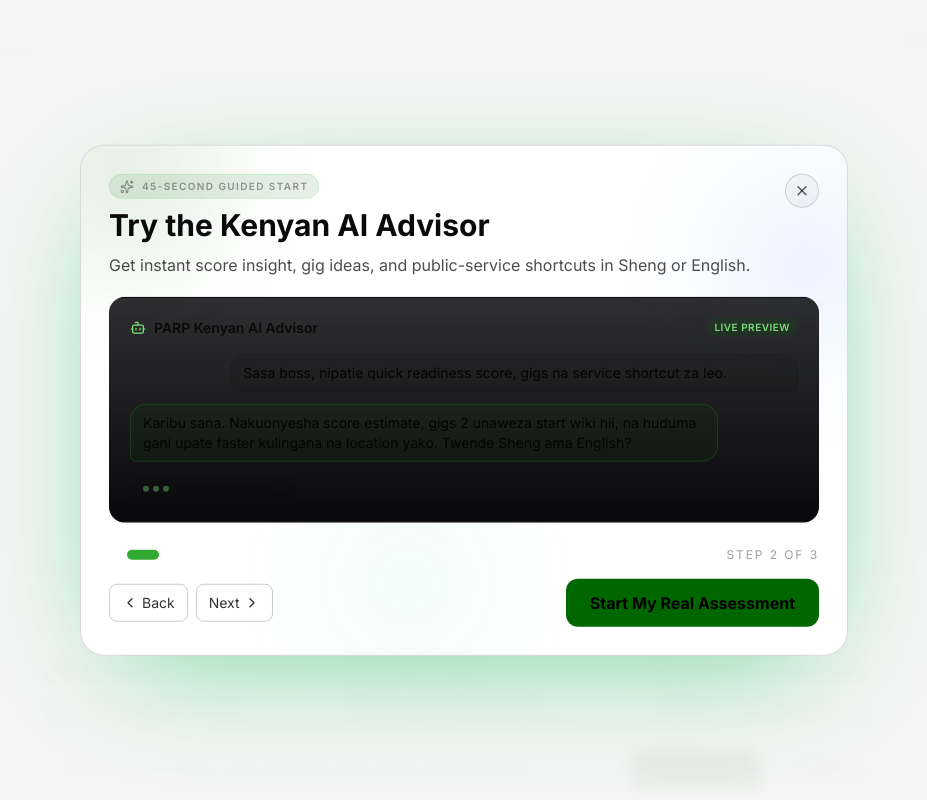
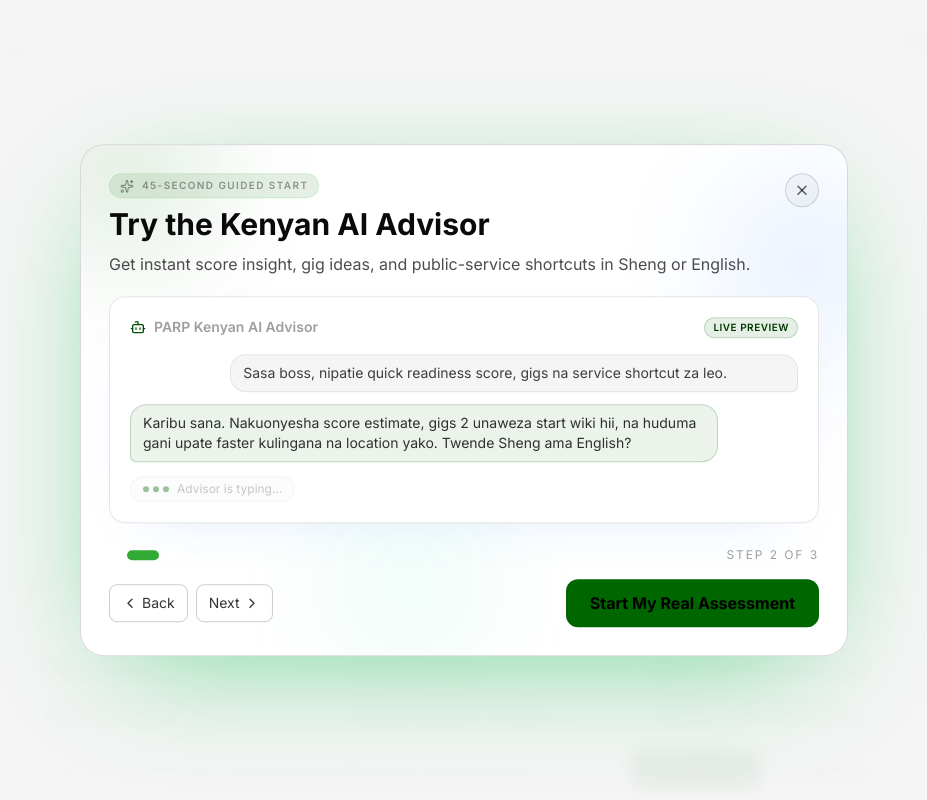
Before and after one commit to BradRobin/AI-Adoption-in-Public-Service-Delivery, a Next.js app: page / in a window 1280 px wide. Both pictures are taken after a click on the button 330 px from the left and 544 px from the top of the page. Shown: the top 800 px of the page, without its empty margins (176-1103 px from the left). Built offline with nearby package versions, Linux system fonts and the light colour scheme; no server answers.

Commit message:
refactor: Update StepTwoChatPreview component styling for improved visual clarity and consistency

```diff
--- a/src/components/FirstTimeWelcomeModal.tsx
+++ b/src/components/FirstTimeWelcomeModal.tsx
@@ -124,13 +124,13 @@ function StepOneScore({ score }: { score: number }) {
 
 function StepTwoChatPreview() {
   return (
-    <div className="rounded-2xl border border-white/12 bg-gradient-to-b from-zinc-900/90 to-zinc-950 p-5">
+    <div className="rounded-2xl border border-black/10 bg-white p-5 shadow-[0_20px_60px_-36px_rgba(59,130,246,0.22)]">
       <div className="mb-4 flex items-center justify-between">
-        <p className="flex items-center gap-2 text-sm font-semibold text-white">
-          <Bot className="h-4 w-4 text-green-300" />
+        <p className="flex items-center gap-2 text-sm font-semibold text-black/85">
+          <Bot className="h-4 w-4 text-green-600" />
           PARP Kenyan AI Advisor
         </p>
-        <span className="rounded-full bg-green-500/15 px-2 py-0.5 text-[10px] font-semibold tracking-wider text-green-300">
+        <span className="rounded-full border border-green-500/20 bg-green-500/10 px-2 py-0.5 text-[10px] font-semibold tracking-wider text-green-700">
           LIVE PREVIEW
         </span>
       </div>
@@ -140,7 +140,7 @@ function StepTwoChatPreview() {
           initial={{ opacity: 0, y: 8 }}
           animate={{ opacity: 1, y: 0 }}
           transition={{ duration: 0.25 }}
-          className="ml-auto max-w-[85%] rounded-2xl rounded-br-md border border-white/10 bg-white/10 px-3 py-2 text-sm text-white/90"
+          className="ml-auto max-w-[85%] rounded-2xl rounded-br-md border border-black/8 bg-black/4 px-3 py-2 text-sm text-black/75"
         >
           Sasa boss, nipatie quick readiness score, gigs na service shortcut za leo.
         </motion.div>
@@ -149,7 +149,7 @@ function StepTwoChatPreview() {
           initial={{ opacity: 0, y: 8 }}
           animate={{ opacity: 1, y: 0 }}
           transition={{ duration: 0.3, delay: 0.1 }}
-          className="max-w-[88%] rounded-2xl rounded-bl-md border border-green-400/20 bg-green-500/10 px-3 py-2 text-sm text-white/90"
+          className="max-w-[88%] rounded-2xl rounded-bl-md border border-green-500/20 bg-green-500/8 px-3 py-2 text-sm text-black/80"
         >
           Karibu sana. Nakuonyesha score estimate, gigs 2 unaweza start wiki hii, na huduma gani upate faster kulingana na location yako. Twende Sheng ama English?
         </motion.div>
@@ -158,11 +158,11 @@ function StepTwoChatPreview() {
           initial={{ opacity: 0 }}
           animate={{ opacity: [0.3, 1, 0.3] }}
           transition={{ duration: 1.2, repeat: Infinity, ease: 'easeInOut' }}
-          className="inline-flex items-center gap-1 rounded-full border border-white/10 bg-white/5 px-3 py-1 text-xs text-white/65"
+          className="inline-flex items-center gap-1 rounded-full border border-black/8 bg-black/4 px-3 py-1 text-xs text-black/55"
         >
-          <span className="h-1.5 w-1.5 rounded-full bg-green-300" />
-          <span className="h-1.5 w-1.5 rounded-full bg-green-300" />
-          <span className="h-1.5 w-1.5 rounded-full bg-green-300" />
+          <span className="h-1.5 w-1.5 rounded-full bg-green-500" />
+          <span className="h-1.5 w-1.5 rounded-full bg-green-500" />
+          <span className="h-1.5 w-1.5 rounded-full bg-green-500" />
           <span className="ml-1">Advisor is typing...</span>
         </motion.div>
       </div>
```
